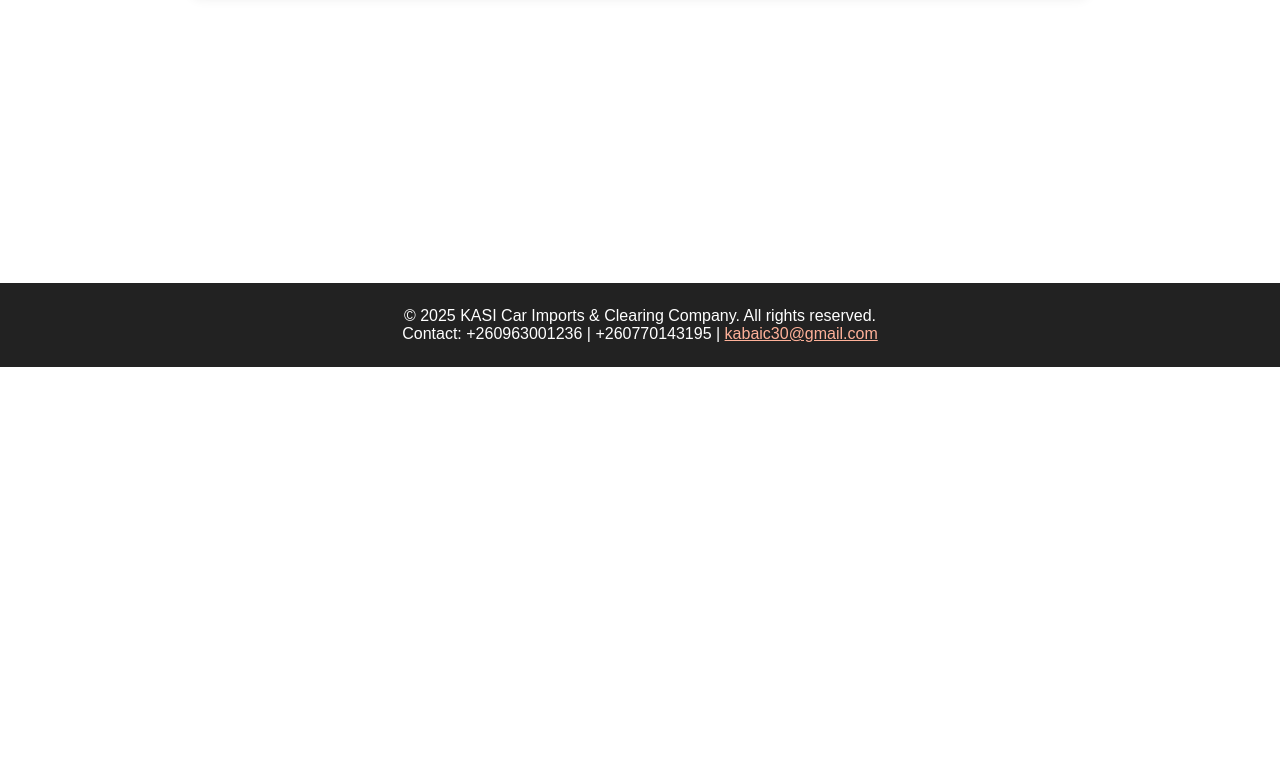
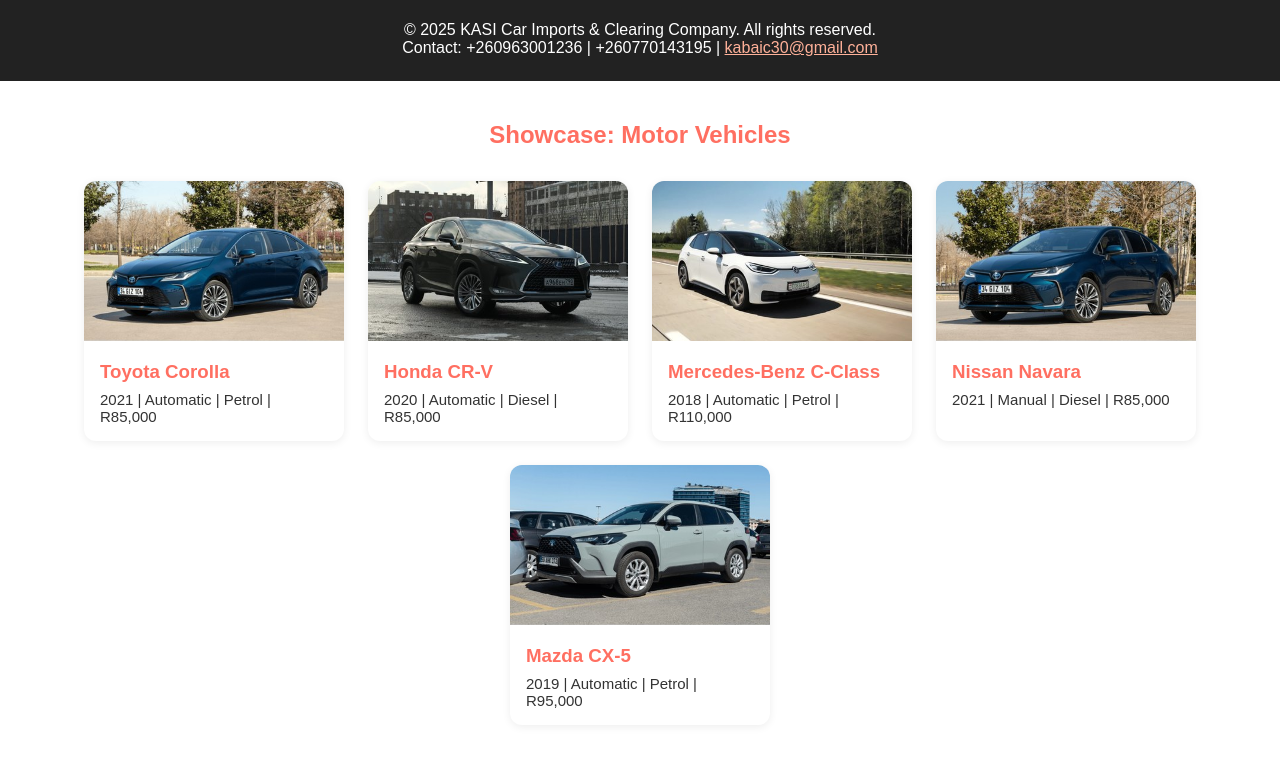
Before and after one commit to Kingoe-hub/kasi-car-imports, a plain HTML site: page index.html in a window 1280 px wide. Shown: the part 433-1198 px from the top of the page. Before the commit the page ends 800 px from the top, so only its background shows below. Drawn offline with Linux system fonts and the light colour scheme; files whose address does not match are found by name.

Commit message:
Update index.html

```diff
--- a/index.html
+++ b/index.html
@@ -49,5 +49,55 @@
     </div>
   </footer>
   <script src="app.js"></script>
-</body>
+  </body>
+  <body>
+    <!-- Car Showcase Section -->
+<section style="padding: 40px 0;">
+  <h2 style="text-align: center; color: #FF6F61; font-weight: bold; margin-bottom: 32px;">
+    Showcase: Motor Vehicles
+  </h2>
+  <div style="display: flex; flex-wrap: wrap; justify-content: center; gap: 24px;">
+    <!-- Car Card 1 -->
+    <div style="background: #fff; border-radius: 12px; box-shadow: 0 2px 8px #eee; width: 260px; overflow: hidden;">
+      <img src="corolla.jpg.jpg" alt="Toyota Corolla" style="width: 100%; height: 160px; object-fit: cover;">
+      <div style="padding: 16px;">
+        <h3 style="color: #FF6F61; margin-bottom: 8px;">Toyota Corolla</h3>
+        <p style="color: #333; font-size: 15px; margin: 0;">2021 | Automatic | Petrol | R85,000</p>
+      </div>
+    </div>
+    <!-- Car Card 2 -->
+    <div style="background: #fff; border-radius: 12px; box-shadow: 0 2px 8px #eee; width: 260px; overflow: hidden;">
+      <img src="honda-crv.jpg" alt="Honda CR-V" style="width: 100%; height: 160px; object-fit: cover;">
+      <div style="padding: 16px;">
+        <h3 style="color: #FF6F61; margin-bottom: 8px;">Honda CR-V</h3>
+        <p style="color: #333; font-size: 15px; margin: 0;">2020 | Automatic | Diesel | R85,000</p>
+      </div>
+    </div>
+    <!-- Car Card 3 -->
+    <div style="background: #fff; border-radius: 12px; box-shadow: 0 2px 8px #eee; width: 260px; overflow: hidden;">
+      <img src="mercedes-c.jpg" alt="Mercedes-Benz C-Class" style="width: 100%; height: 160px; object-fit: cover;">
+      <div style="padding: 16px;">
+        <h3 style="color: #FF6F61; margin-bottom: 8px;">Mercedes-Benz C-Class</h3>
+        <p style="color: #333; font-size: 15px; margin: 0;">2018 | Automatic | Petrol | R110,000</p>
+      </div>
+    </div>
+    <!-- Car Card 4 -->
+    <div style="background: #fff; border-radius: 12px; box-shadow: 0 2px 8px #eee; width: 260px; overflow: hidden;">
+      <img src="navara.jpg" alt="Nissan Navara" style="width: 100%; height: 160px; object-fit: cover;">
+      <div style="padding: 16px;">
+        <h3 style="color: #FF6F61; margin-bottom: 8px;">Nissan Navara</h3>
+        <p style="color: #333; font-size: 15px; margin: 0;">2021 | Manual | Diesel | R85,000</p>
+      </div>
+    </div>
+    <!-- Car Card 5 -->
+    <div style="background: #fff; border-radius: 12px; box-shadow: 0 2px 8px #eee; width: 260px; overflow: hidden;">
+      <img src="cx5.jpg" alt="Mazda CX-5" style="width: 100%; height: 160px; object-fit: cover;">
+      <div style="padding: 16px;">
+        <h3 style="color: #FF6F61; margin-bottom: 8px;">Mazda CX-5</h3>
+        <p style="color: #333; font-size: 15px; margin: 0;">2019 | Automatic | Petrol | R95,000</p>
+      </div>
+    </div>
+  </div>
+</section>
+  </body>
 </html>
```
